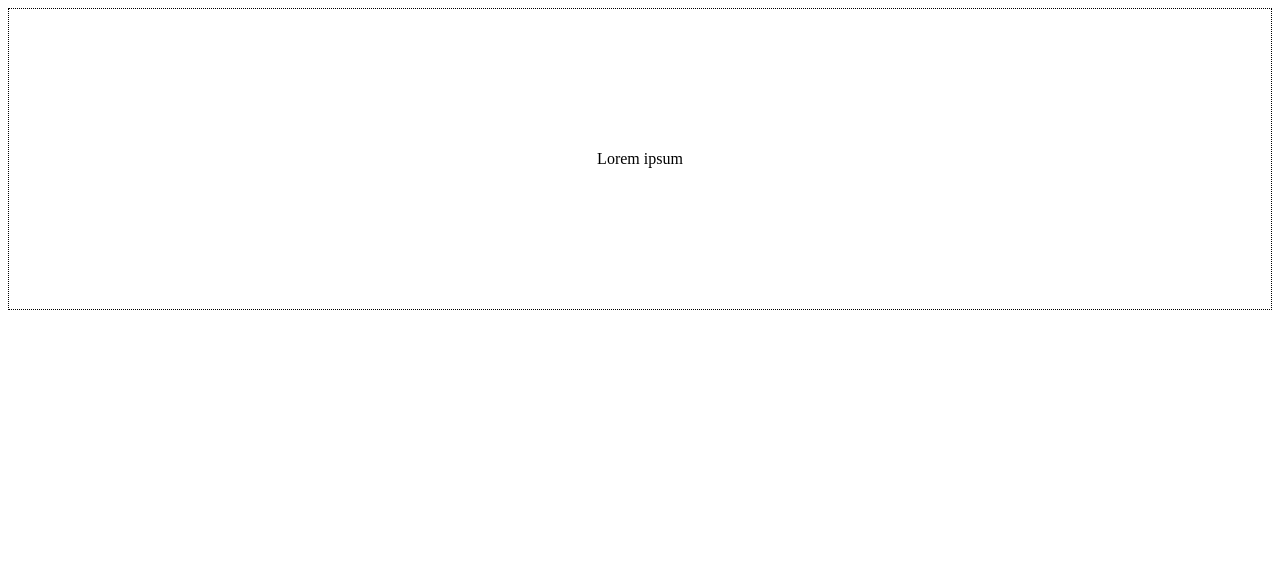
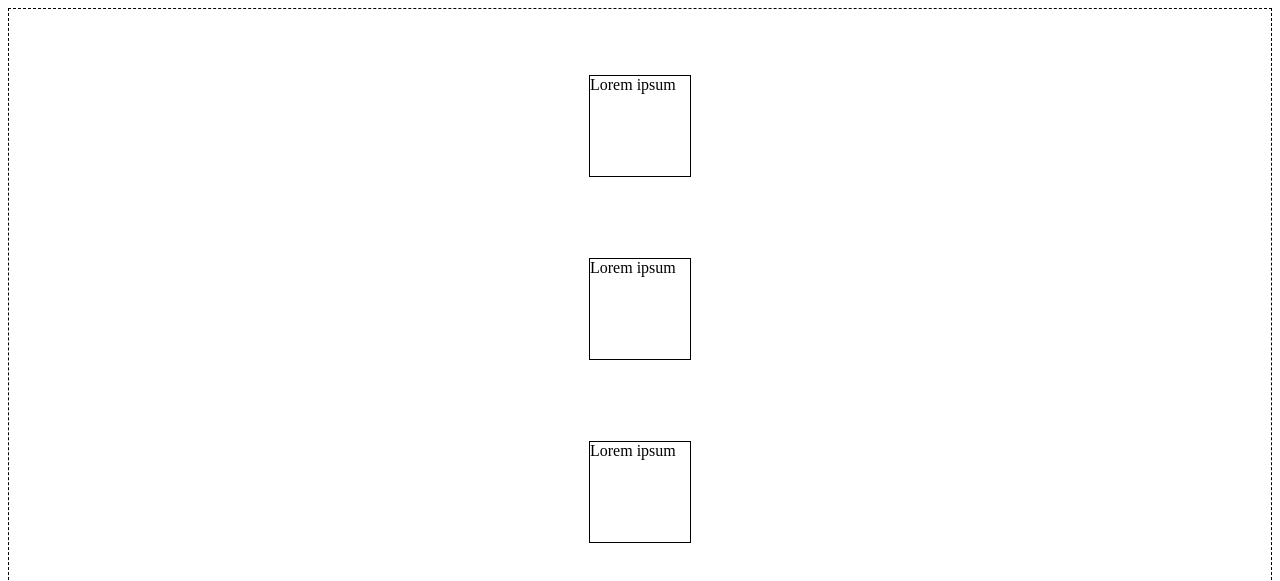
Before and after one commit to Judjin-debug/webdev_grid, a plain HTML site: page index.html in a window 1280 px wide. Shown: the top 581 px of the page. Drawn offline with Linux system fonts and the light colour scheme.

Commit message:
feat: grid alignment part 2

```diff
--- a/css/styles.css
+++ b/css/styles.css
@@ -1,13 +1,16 @@
 .grid {
     display: grid;
-    grid-template-columns: 1fr;
-    grid-template-rows: 300px;
-    border: 1px dotted black;
-    align-items: center; /* stretch start end center */
-    justify-items: center; /* stretch start end center */
+    height: 600px;
+    grid-gap: 15px;
+    border: 1px dashed #000;
+    justify-content: space-evenly;
+    /*  start | end | center | stretch | space-around | space-between | space-evenly */
+    align-content: space-evenly;
+    /*  start | end | center | stretch | space-around | space-between | space-evenly */
 }
 
-.grid-item-1 {
-    /* align-self: center;
-    justify-self: center; */ /* stretch start end center */
+.grid-item {
+    width: 100px;
+    height: 100px;
+    border: 1px solid #000;
 }
--- a/index.html
+++ b/index.html
@@ -12,6 +12,12 @@
         <div class="grid-item grid-item-1">
             Lorem ipsum
         </div>
+        <div class="grid-item grid-item-2">
+            Lorem ipsum
+        </div>
+        <div class="grid-item grid-item-3">
+            Lorem ipsum
+        </div>
     </div>
 </body>
 </html>
```
